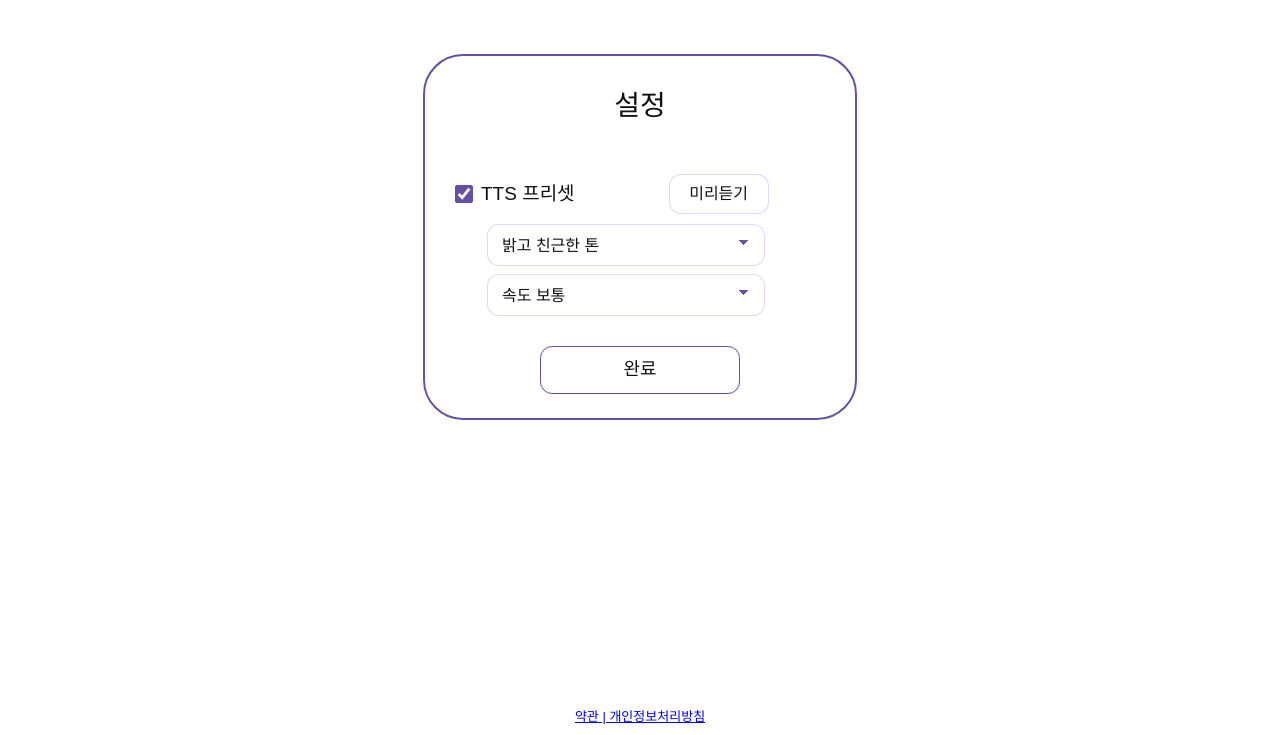
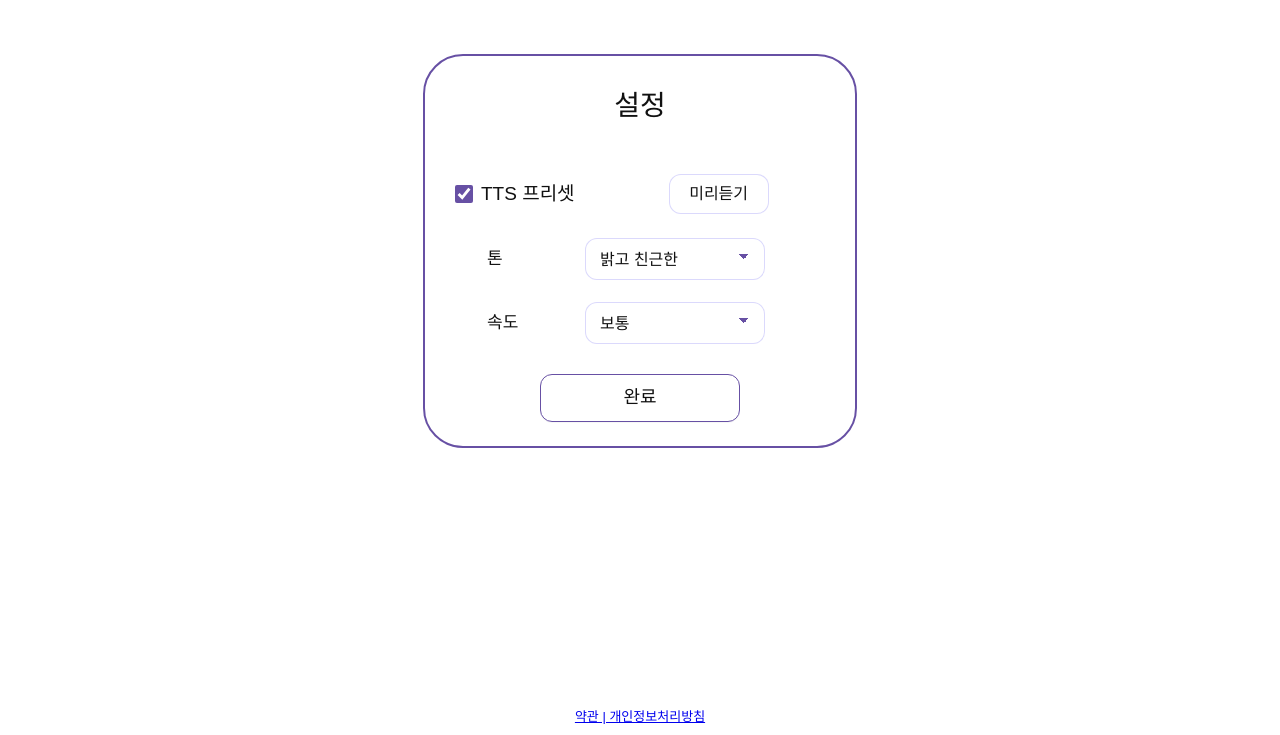
Before and after one commit to Legend-call-bot/front, a website: page public/pages/setting.html in a window 1280 px wide. Shown: the part 65-800 px from the top of the page. Drawn offline with Linux system fonts and the light colour scheme.

Commit message:
feat: TTS 프리셋 설정 UI 개선 및 미리듣기 이벤트 훅 추가
- 텍스트 라벨 분리하고 드롭다운에는 핵심 값만 표시하도록 구조 수정
- TTS 프리셋 선택값(voice, speed)을 폼에서 읽어오는 로직 추가
- 완료 버튼, 미리듣기 버튼에 TODO 기반 이벤트 핸들러 연결 (저장/미리듣기 로직은 추후 구현)

```diff
--- a/public/css/setting.css
+++ b/public/css/setting.css
@@ -1,6 +1,6 @@
 /* ========== 설정 화면 ========== */
 
-/* 설정 페이지 전체 영역 */
+/* 설정 페이지 전체 레이아웃 */
 .setting {
     display: flex;
     flex-direction: column;
@@ -10,7 +10,7 @@
     color: #111;
 }
 
-/* 설정 카드 박스 */
+/* 카드 설정 컨테이너  */
 .settings-card {
     width: 100%;
     max-width: 434px;
@@ -22,7 +22,7 @@
     box-sizing: border-box;
 }
 
-/* 제목 */
+/* 카드 상단 제목: "설정" */
 .settings-title {
     text-align: center;
     font-size: 28px;
@@ -32,13 +32,14 @@
     font-weight: 400;
 }
 
-/* 폼 */
+/* 전체 설정 폼 래퍼 */
 .settings-form {
     display: flex;
     flex-direction: column;
     gap: 18px;
 }
 
+/* 각 설정 블록 */
 .settings-row {
     display: flex;
     flex-direction: column;
@@ -48,7 +49,7 @@
     color: #111;
 }
 
-/* 체크박스 라벨 */
+/* 체크박스 라벨 줄 */
 .settings-checkline {
     display: flex;
     align-items: flex-start;
@@ -59,6 +60,7 @@
     line-height: 1.3;
 }
 
+/* 체크박스 기본 스타일 */
 .settings-checkbox {
     width: 18px;
     height: 18px;
@@ -67,7 +69,7 @@
     accent-color: #6750a4;
 }
 
-/* 본문 (체크박스 아래 내용) */
+/* 한 블록 내에서 상세 옵션 영역 (톤/속도 등) */
 .settings-body {
     margin-left: 32px;
     width: calc(100% - 92px);
@@ -76,7 +78,39 @@
     gap: 8px;
 }
 
-/* 공통 컨트롤 스타일 */
+/* 세부 설명용 서브 라벨 */
+.settings-sub-label {
+    font-size: 17px;
+    font-weight: 500;
+    margin-top: 14px;
+    margin-bottom: 4px;
+    color: #111;
+}
+
+/* “톤 [셀렉트 ▼]”, “속도 [셀렉트 ▼]” 한 줄 배치 */
+.settings-inline-row {
+    display: flex;
+    align-items: center;
+    justify-content: space-between;
+    margin: 14px 0 0px;
+    width: 100%;
+}
+
+/* 라벨(톤 / 속도) */
+.settings-inline-label {
+    font-size: 17px;
+    font-weight: 500;
+    color: #111;
+    white-space: nowrap;
+}
+
+/* 인라인 셀렉트 너비 조정 */
+.settings-inline-row .settings-select {
+    width: 180px;
+    min-width: 160px;
+}
+
+/* 입력/셀렉트/버튼 공통 테두리 및 배경 스타일 */
 .settings-input,
 .settings-select,
 .preview-btn,
@@ -90,7 +124,7 @@
     line-height: 1.4;
 }
 
-/* TTS 프리셋 행 */
+/* “TTS 프리셋” 체크박스 + 미리듣기 버튼 줄 */
 .settings-row-top {
     display: flex;
     align-items: center;
@@ -98,6 +132,7 @@
     gap: 10px;
 }
 
+/* 미리듣기 버튼 스타일 */
 .settings-row-top .preview-btn {
     display: inline-flex;
     align-items: center;
@@ -113,24 +148,27 @@
     transform: translateX(84px);
 }
 
+/* TTS 프리셋 라벨(체크박스 옆 텍스트) 정렬 */
 .settings-row-top .settings-checkline {
     flex-wrap: nowrap;
     align-items: center;
     gap: 8px;
 }
 
+/* “TTS 프리셋” 텍스트 줄바꿈 방지 */
 .settings-row-top .settings-label-text {
     white-space: nowrap;
     line-height: 1.2;
 }
 
+/* TTS 프리셋 헤더 줄에서 사용하는 체크박스 위치 보정 */
 .settings-row-top .settings-checkbox {
     top: 0;
     width: 18px;
     height: 18px;
 }
 
-/* select (목소리 / 속도 보통) */
+/* 공통 셀렉트 스타일 (톤/속도 드롭다운) */
 .settings-select {
     appearance: none;
     -webkit-appearance: none;
@@ -150,7 +188,7 @@
     color: #111;
 }
 
-/* 완료 버튼 */
+/* “완료” 버튼 스타일 */
 .settings-submit-btn {
     display: inline-flex;
     justify-content: center;
@@ -168,6 +206,7 @@
     cursor: pointer;
 }
 
+/* 포커스/호버 시 컨트롤 강조 */
 .settings-input:hover,
 .settings-select:hover,
 .preview-btn:hover,
--- a/public/pages/setting.html
+++ b/public/pages/setting.html
@@ -41,26 +41,44 @@
                                 </button>
                             </div>
                             <div class="settings-body">
-                                <select class="settings-select" name="voice">
+                                <!-- 톤 -->
+                                <div class="settings-inline-row">
+                                    <span class="settings-inline-label"
+                                        >톤</span
+                                    >
+                                    <select
+                                        class="settings-select"
+                                        name="voice"
+                                    >
                                         <option value="friendly_female">
-                                        밝고 친근한 톤
+                                            밝고 친근한
                                         </option>
                                         <option value="firm_female">
-                                        또렷하고 단호한 톤
+                                            또렷하고 단호한
                                         </option>
                                         <option value="calm_female">
-                                        차분하고 안정적인 톤
+                                            차분하고 안정적인
                                         </option>
                                         <option value="warm_female">
-                                        따뜻하고 공감적인 톤
+                                            따뜻하고 공감적인
                                         </option>
                                     </select>
+                                </div>
 
-                                <select class="settings-select" name="speed">
-                                    <option value="normal">속도 보통</option>
-                                    <option value="slow">조금 느리게</option>
-                                    <option value="fast">조금 빠르게</option>
+                                <!-- 속도 -->
+                                <div class="settings-inline-row">
+                                    <span class="settings-inline-label"
+                                        >속도</span
+                                    >
+                                    <select
+                                        class="settings-select"
+                                        name="speed"
+                                    >
+                                        <option value="normal">보통</option>
+                                        <option value="slow">느림</option>
+                                        <option value="fast">빠름</option>
                                     </select>
+                                </div>
                             </div>
                         </div>
 
@@ -71,16 +89,37 @@
                     </form>
 
                     <script>
+                        // 폼 제출(완료 버튼)
                         document
                             .getElementById("settingsForm")
                             .addEventListener("submit", function (e) {
                                 e.preventDefault();
 
-                                // TODO: 나중에 여기서 프리셋 저장 (localStorage나 서버 호출 등)
+                                const form = e.target;
+                                const voice = form.voice.value;
+                                const speed = form.speed.value;
+
+                                // TODO: TTS 프리셋 저장 (localStorage 또는 서버 API 호출)
+                                // 예: saveTtsPreset({ voice, speed });
 
                                 window.location.href = "call.html";
                             });
+
+                        // 미리듣기 버튼
+                        document
+                            .querySelector(".preview-btn")
+                            .addEventListener("click", function () {
+                                const form =
+                                    document.getElementById("settingsForm");
+                                const voice = form.voice.value;
+                                const speed = form.speed.value;
+
+                                // TODO: 현재 선택된 voice/speed로 TTS 미리듣기 재생
+                                // 예: playTtsPreview({ voice, speed });
+                                console.log("Preview TTS:", { voice, speed });
+                            });
                     </script>
+                </section>
             </main>
 
             <!-- 고정 하단 푸터 -->
```
Lines whose indentation alone changed are shown as unchanged.
